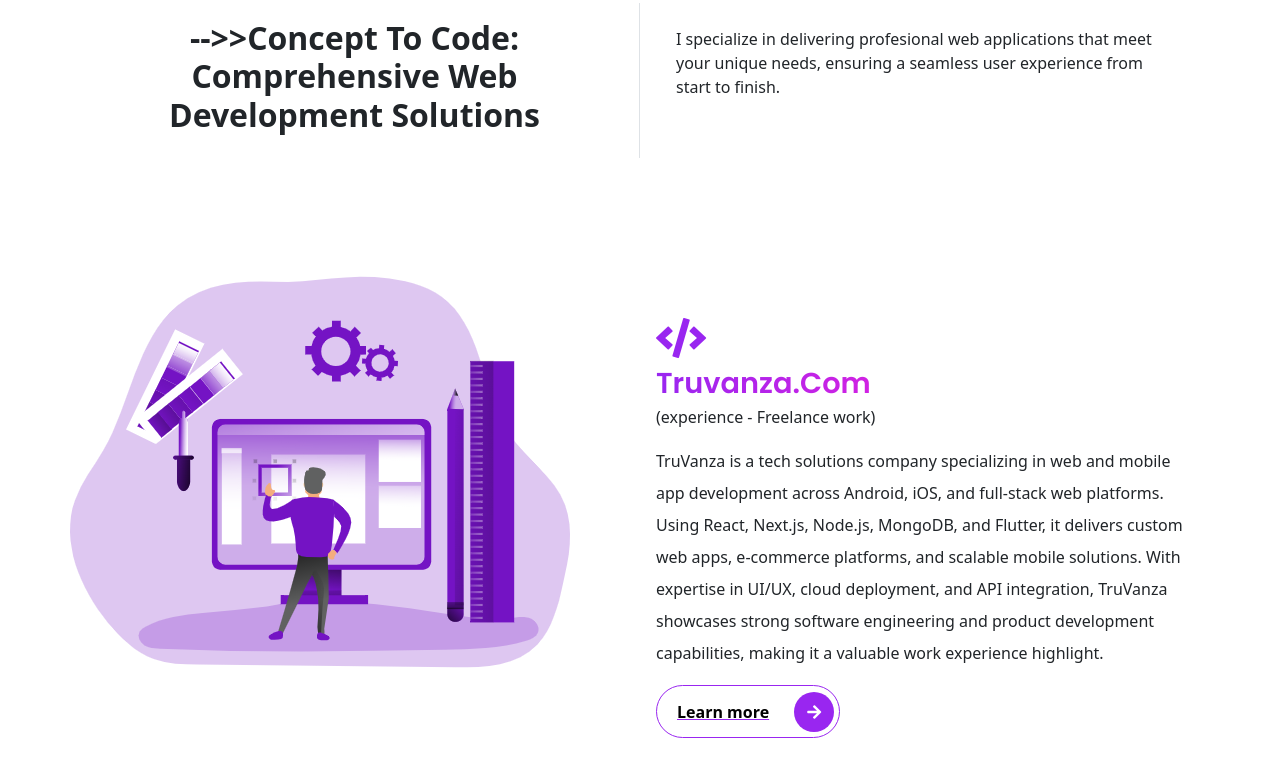
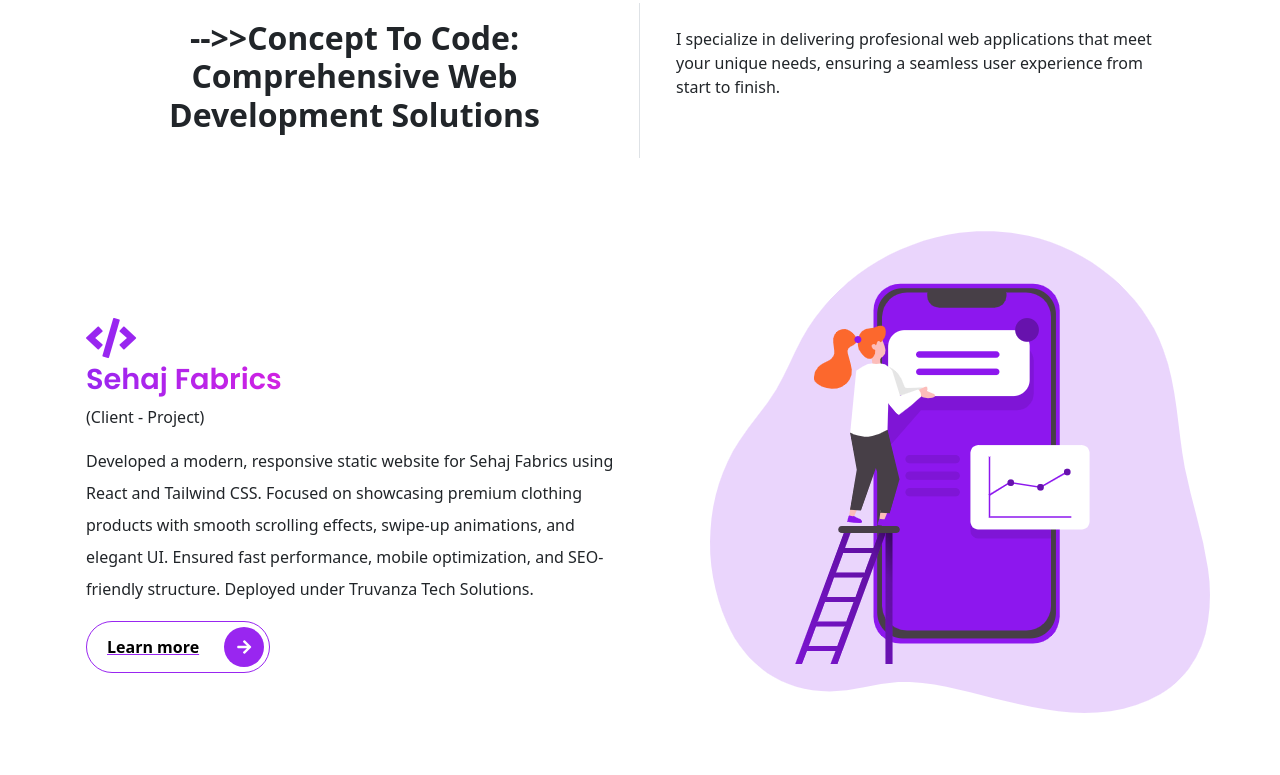
Before and after one commit to Deepanshu2413/Deepanshu_protfolio, a website: page index.html in a window 1280 px wide. Shown: the part 1342-2117 px from the top of the page. Drawn offline with nearby package versions, Linux system fonts and the light colour scheme.

Commit message:
added project

```diff
--- a/index.html
+++ b/index.html
@@ -177,9 +177,35 @@
     </div>
   </div>
 
-  <!-- START THE CONTENT FOR THE SERVICES  project 1 -->
+  <!-- START THE CONTENT FOR THE SERVICES  projects  -->
   <div class="container">
+     <!-- START THE CONTENT FOR THE SERVICES  project 1 -->
+     <div class="row">
+      <div class="col-lg-6 col-md-6 col-sm-12 col-xs-12 services mt-4">
+        <div class="services__content">
+          <div class="icon d-block fas fa-code"></div>
+          <a href="https://sehajfabrics.com/" target="_blank">
+          <h3 class="display-3--title mt-1">Sehaj Fabrics </h3> </a>
+          <p>(Client - Project)</p>
+          <p class="lh-lg">
+            Developed a modern, responsive static website for Sehaj Fabrics using React and Tailwind CSS. Focused on showcasing premium clothing products with smooth scrolling effects, swipe-up animations, and elegant UI. Ensured fast performance, mobile optimization, and SEO-friendly structure. Deployed under Truvanza Tech Solutions.
+
+          </p>
+          <a href="https://sehajfabrics.com/" target="_blank">
+          <button type="button" class="rounded-pill btn-rounded border-primary" >Learn more
+            <span><i class="fas fa-arrow-right"></i></span>
+          </button></a>
+        </div>
+      </div>
+      <div class="col-lg-6 col-md-6 col-sm-12 col-xs-12 services mt-4 text-end">
+        <div class="services__pic">
+          <img src="images/services/service-1.png" alt="marketing illustration" class="img-fluid">
+        </div>
+      </div>
+    </div>
+
     <!-- START THE MARKETING CONTENT  -->
+     <!-- START THE CONTENT FOR THE SERVICES  project 2 -->
     <div class="row">
       <div class="col-lg-6 col-md-6 col-sm-12 col-xs-12 services mt-4 text-start">
         <div class="services__pic">
@@ -573,7 +599,7 @@
         I hold a Bachelor’s degree in Computer Science Engineering from Chandigarh University, where I achieved a 6.9 CGPA. Additionally, I am certified in Java Basics, Data Structures & Algorithms with Java, and MERN Stack Development, further enhancing my technical expertise.
       </p>
 
-      <p> Click / Hover
+      <p> Click (Mobile)/ Hover (Desktop)
         <style> </style>
       </p>
     </div>
@@ -588,7 +614,9 @@
     </div>
 
     <!-- START THE PORTFOLIO ITEMS  -->
+
     <div class="row">
+
       <div class="col-lg-4 col-md-6" >
         <div class="portfolio-box shadow">
 
@@ -881,9 +909,9 @@
     <div class="container">
       <div class="row text-center text-white">
         <div class="col-12">
-          <div class="footer-bottom__copyright">
-             Managed by Deepanshu Kumar </a>
-          </div>
+          <a href="https://truvanza.com" target="_blank" class="footer-bottom__copyright">
+            Managed by Truvanza Tech Solutions
+          </a>
         </div>
       </div>
     </div>
```
